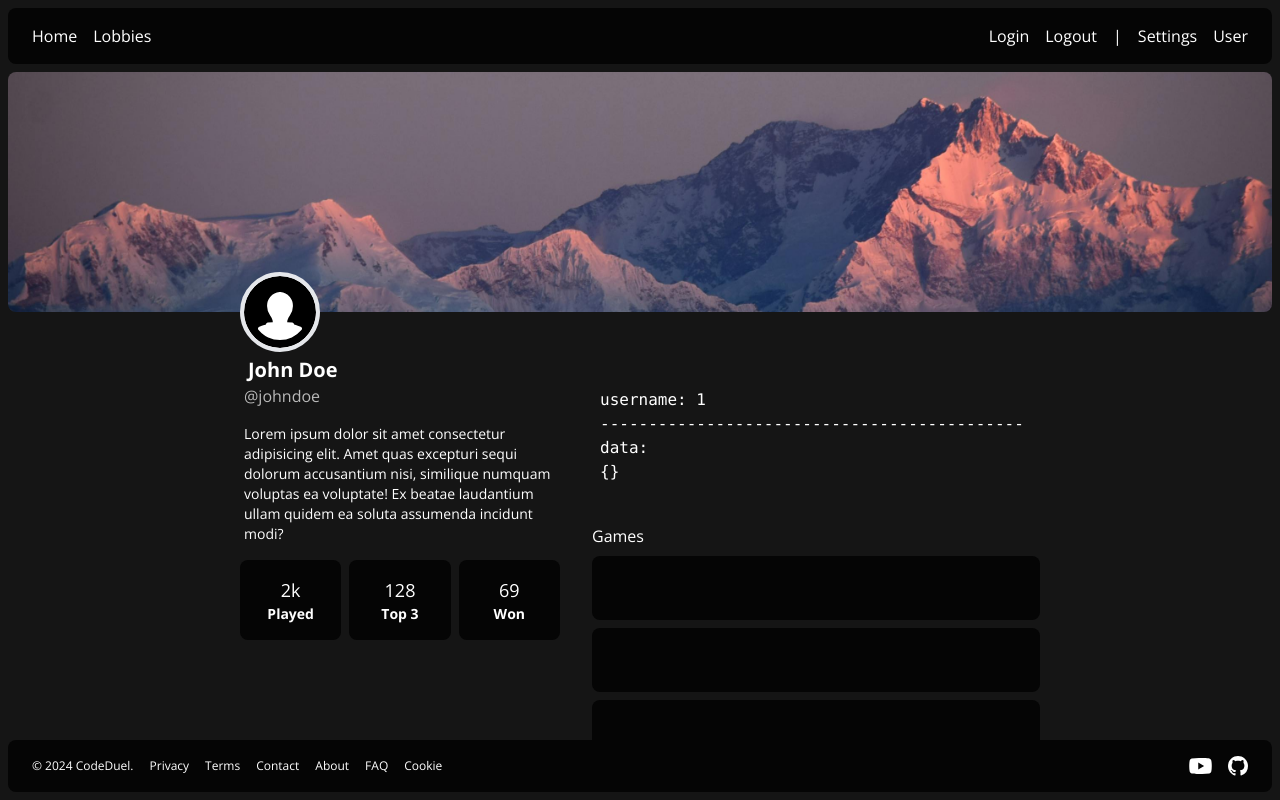
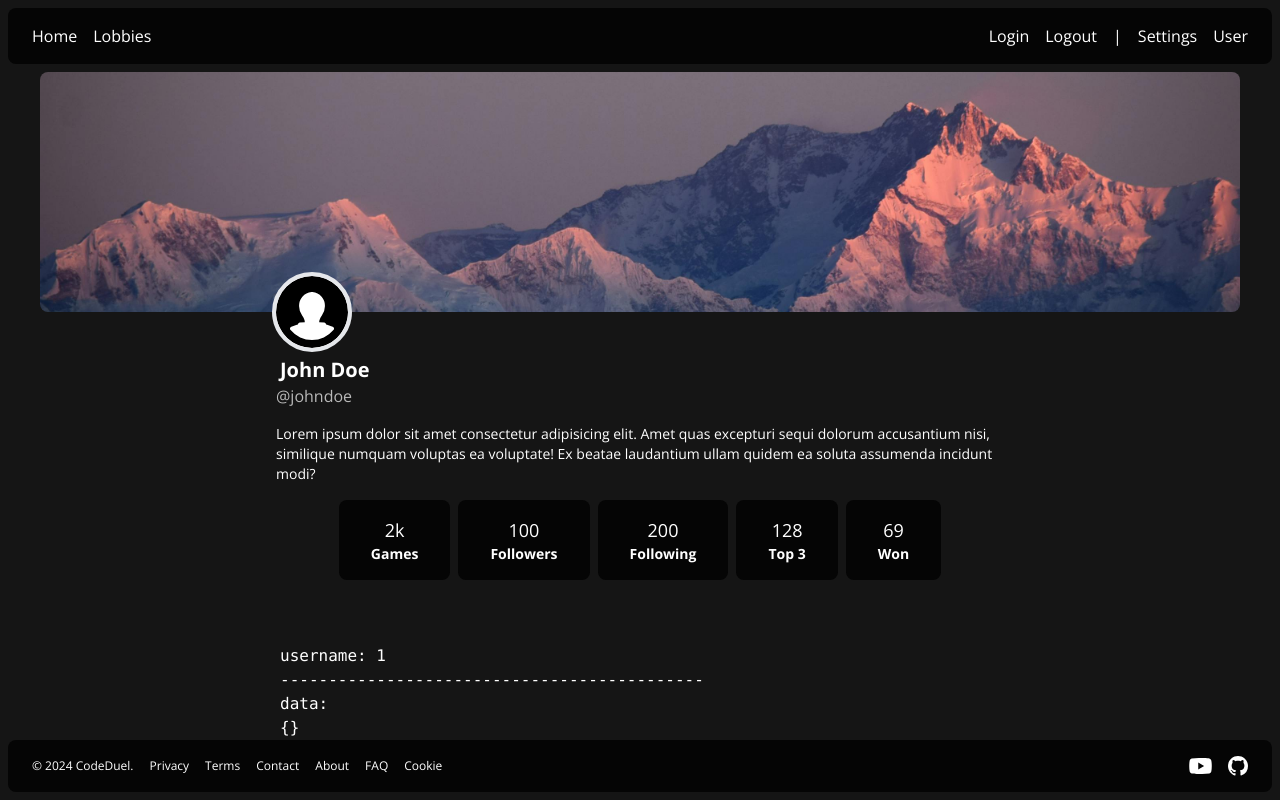
Before and after one commit to whatasave/codeduel-fe, a SvelteKit app: page /user/1 in a window 1280 px wide. Built offline with nearby package versions, Linux system fonts and the light colour scheme; no server answers.

Commit message:
updated stat and background of the profile

```diff
--- /dev/null
+++ b/src/components/profile/ProfileBackground.svelte
@@ -0,0 +1,7 @@
+<script lang="ts">
+	let { image }: { image: string } = $props();
+</script>
+
+<div class="mx-auto min-h-60 w-full max-w-[1200px] overflow-hidden rounded">
+	<img class="h-full w-full object-cover" src={image} alt="profile background" />
+</div>
--- a/src/components/profile/ProfileStats.svelte
+++ b/src/components/profile/ProfileStats.svelte
@@ -1,8 +1,8 @@
 <script lang="ts">
-	let { stat, title }: { stat: string; title: string } = $props();
+	let { stat, name }: { stat: string; name: string } = $props();
 </script>
 
-<div class="flex flex-1 flex-col items-center justify-center rounded bg-[#050505] p-4">
+<div class="flex flex-col items-center justify-center rounded bg-[#050505] px-8 py-4">
 	<div class="text-lg">{stat}</div>
-	<div class="text-sm font-bold">{title}</div>
+	<div class="text-sm font-bold">{name}</div>
 </div>
--- a/src/routes/(layout)/user/[username]/+page.svelte
+++ b/src/routes/(layout)/user/[username]/+page.svelte
@@ -3,9 +3,24 @@
 	import { ProfileDefault } from '$components/icons';
 	import ProfileTag from '$components/profile/ProfileTag.svelte';
 	import ProfileStats from '$components/profile/ProfileStats.svelte';
+	import ProfileBackground from '$components/profile/ProfileBackground.svelte';
 
 	const JWT = localStorage.getItem('jwt') ?? undefined;
 	let loggedUserData = $state({});
+
+	let user = {
+		name: 'John Doe',
+		username: '@johndoe',
+		avatar: '/img/avatar.jpg',
+		bio: 'Lorem ipsum dolor sit amet consectetur adipisicing elit. Amet quas excepturi sequi dolorum accusantium nisi, similique numquam voluptas ea voluptate! Ex beatae laudantium ullam quidem ea soluta assumenda incidunt modi?',
+		stats: [
+			{ name: 'Games', stat: '2k' },
+			{ name: 'Followers', stat: '100' },
+			{ name: 'Following', stat: '200' },
+			{ name: 'Top 3', stat: '128' },
+			{ name: 'Won', stat: '69' }
+		]
+	};
 
 	async function fetchProfileData() {
 		const res = await fetch('http://localhost:5000/api/v1/profile', {
@@ -27,28 +42,23 @@
 	});
 </script>
 
-<div class="min-h-60 w-full overflow-hidden rounded">
-	<img class="h-full w-full object-cover" src="/img/profile-bg.jpg" alt="profile background" />
-</div>
+<ProfileBackground image="/img/profile-bg.jpg" />
 
-<div class="mx-auto -mt-10 flex w-full max-w-[800px] flex-col gap-1">
+<div class="mx-auto -mt-10 flex w-full max-w-[800px] flex-col gap-1 px-8">
 	<div class="size-20 overflow-hidden rounded-full border-4 bg-white">
 		<ProfileDefault fill="#000000" class="size-full" />
 	</div>
-	<div class="flex gap-8">
-		<div class="flex w-80 flex-col gap-4">
+	<div class="flex flex-wrap gap-8">
+		<div class="flex w-80 shrink-0 grow flex-col gap-4">
 			<div class="px-1">
-				<div class="px-1 text-xl font-bold">John Doe</div>
-				<ProfileTag tag={'@johndoe'} />
+				<div class="px-1 text-xl font-bold">{user.name}</div>
+				<ProfileTag tag={user.username} />
 			</div>
-			<div class="px-1 text-sm">
-				Lorem ipsum dolor sit amet consectetur adipisicing elit. Amet quas excepturi sequi dolorum accusantium nisi,
-				similique numquam voluptas ea voluptate! Ex beatae laudantium ullam quidem ea soluta assumenda incidunt modi?
-			</div>
-			<div class="flex flex-wrap gap-2">
-				<ProfileStats stat="2k" title="Played" />
-				<ProfileStats stat="128" title="Top 3" />
-				<ProfileStats stat="69" title="Won" />
+			<div class="px-1 text-sm">{user.bio}</div>
+			<div class="flex flex-wrap justify-center gap-2">
+				{#each user.stats as stat}
+					<ProfileStats {...stat} />
+				{/each}
 			</div>
 		</div>
 		<div class="flex flex-1 flex-col gap-2">
```
